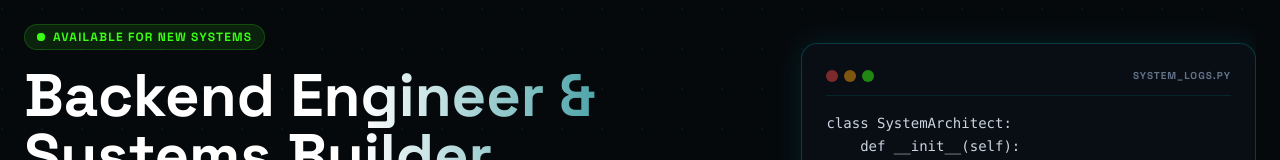
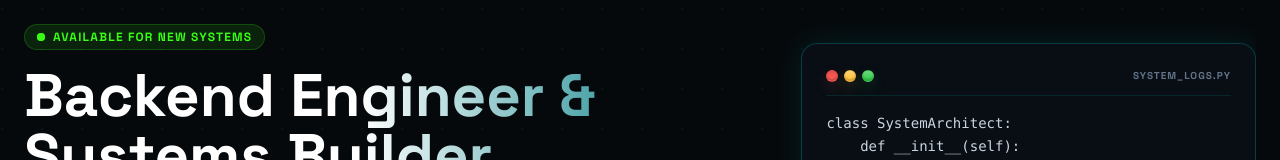
Before and after one commit to dasrama/portfolio, a Vue app: page / in a window 1280 px wide. Shown: the part 153-313 px from the top of the page. Built offline with nearby package versions, Linux system fonts and the light colour scheme.

Commit message:
enhance mac-style window indicator dots

```diff
--- a/src/App.vue
+++ b/src/App.vue
@@ -194,9 +194,9 @@ function openResume() {
               <Card class="blue-glow">
                 <div class="mb-4 flex items-center justify-between border-b border-secondary/10 pb-3">
                   <Row gap="0.375rem">
-                    <div class="size-3 rounded-full bg-red-500/50"></div>
-                    <div class="size-3 rounded-full bg-amber-500/50"></div>
-                    <div class="size-3 rounded-full bg-primary/50"></div>
+                    <div class="mac-dot red"></div>
+                    <div class="mac-dot amber"></div>
+                    <div class="mac-dot green"></div>
                   </Row>
                   <span class="text-[10px] font-bold uppercase tracking-widest text-slate-500">system_logs.py</span>
                 </div>
--- a/src/style.css
+++ b/src/style.css
@@ -55,3 +55,19 @@ main > section {
   padding-top: var(--section-vertical-padding);
   padding-bottom: var(--section-vertical-padding);
 }
+
+/* Mac-style window indicator dots (bright, glossy) */
+.mac-dot {
+  display: inline-block;
+  width: 0.75rem;
+  height: 0.75rem;
+  border-radius: 9999px;
+  box-shadow: 0 4px 10px rgba(2,6,23,0.12), inset 0 -2px 0 rgba(0,0,0,0.18);
+  background: linear-gradient(180deg, rgba(255,255,255,0.28), rgba(255,255,255,0)) , #999;
+  border: 1px solid rgba(0,0,0,0.08);
+}
+.mac-dot.red { background: linear-gradient(180deg, rgba(224, 70, 70, 0.738), rgba(255,255,255,0)) , #ff5f56 !important; box-shadow: 0 6px 14px rgba(255,95,86,0.18), inset 0 -2px 0 rgba(0,0,0,0.18);}
+.mac-dot.amber { background: linear-gradient(180deg, rgba(255,255,255,0.32), rgba(255,255,255,0)) , #ffbd2e !important; box-shadow: 0 6px 14px rgba(255,189,46,0.18), inset 0 -2px 0 rgba(0,0,0,0.14);}
+.mac-dot.green { background: linear-gradient(180deg, rgba(255,255,255,0.32), rgba(255,255,255,0)) , #28c840 !important; box-shadow: 0 6px 14px rgba(40,200,64,0.18), inset 0 -2px 0 rgba(0,0,0,0.12);}
+
+.mac-dot:hover { transform: translateY(-1px); }
```
